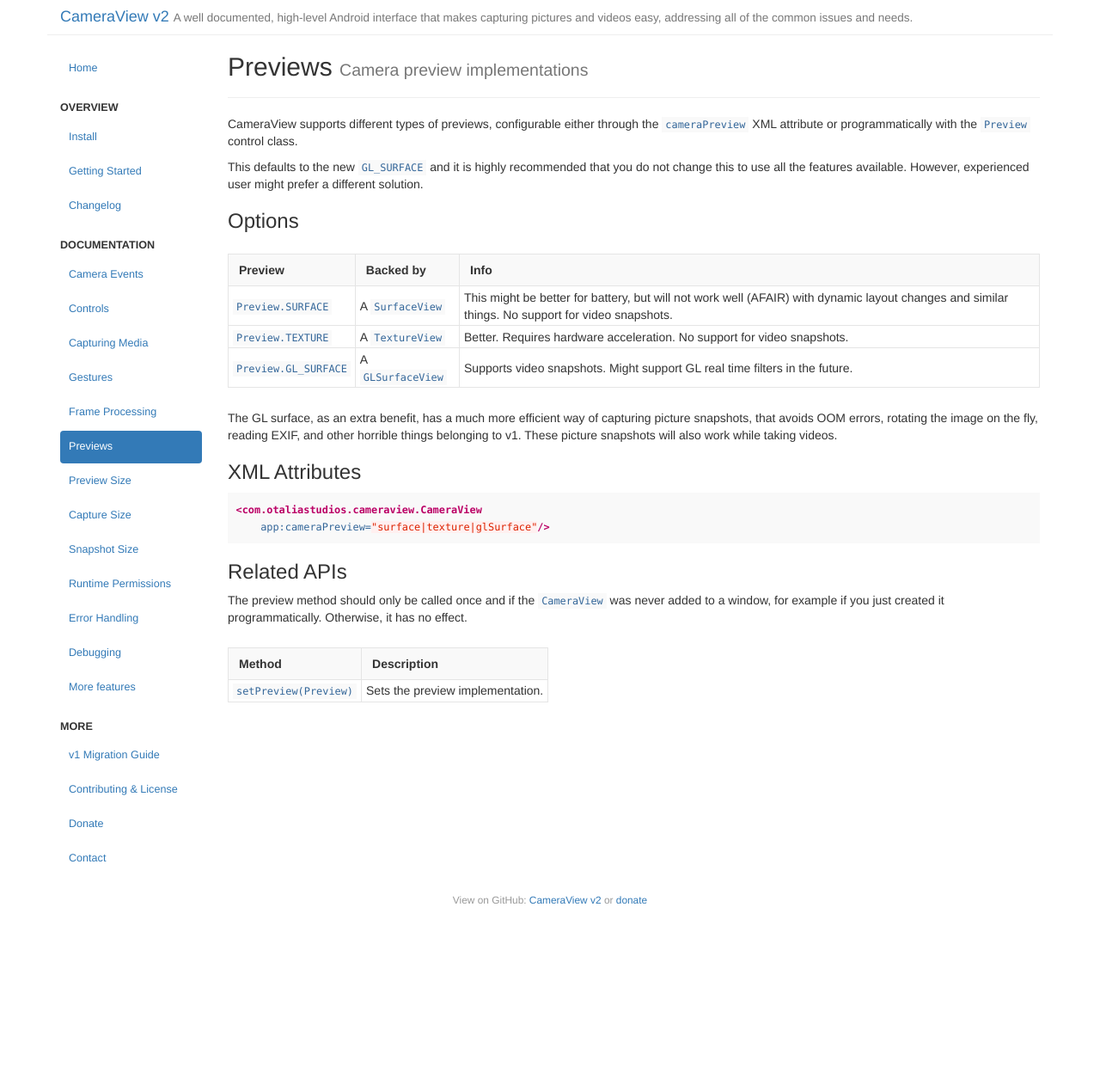
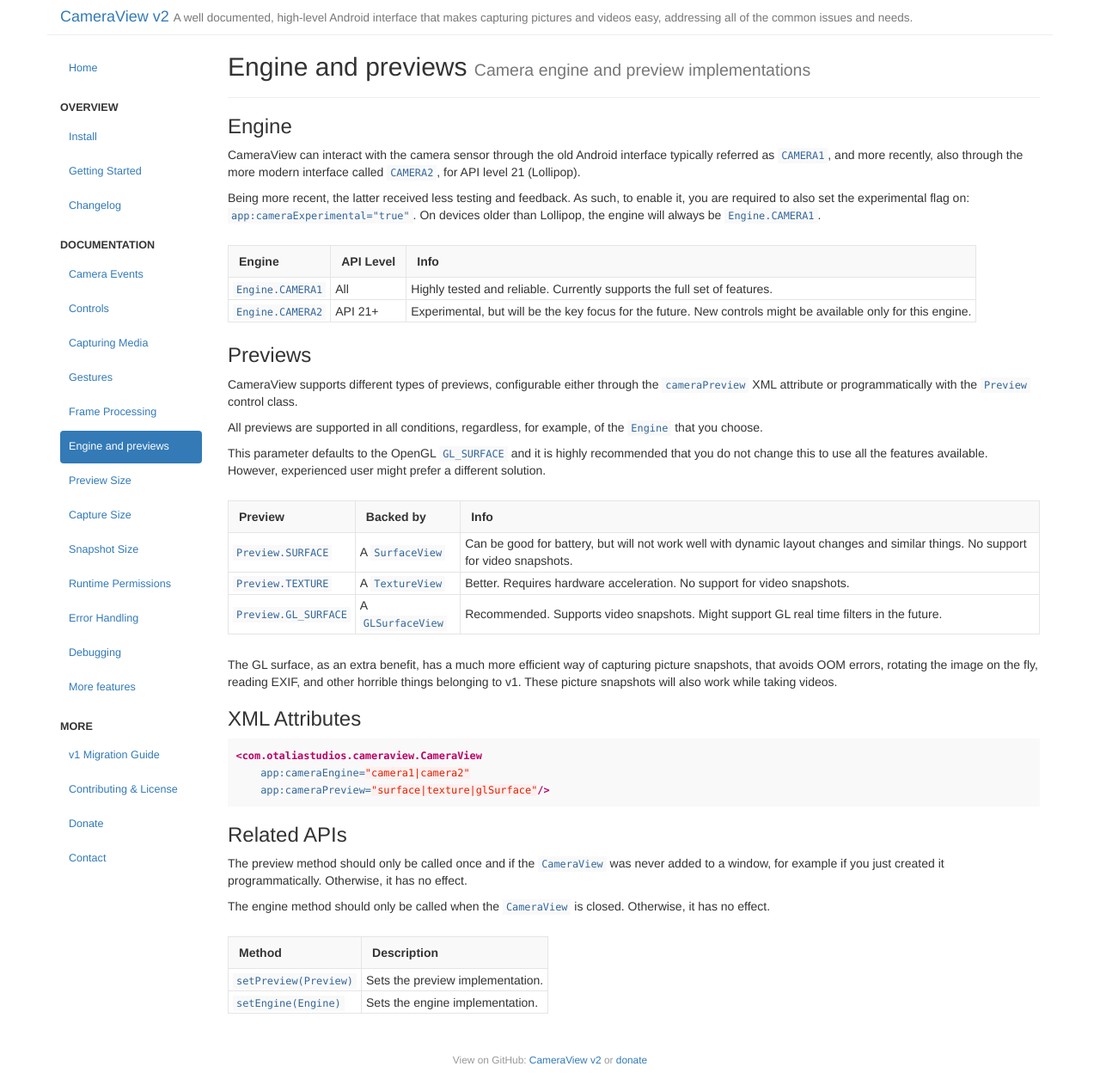
Before and after one commit to nada2q/CameraView, a Jekyll site: the page built from docs/_posts/2018-12-20-previews.md, in a window 1280 px wide. Shown: the whole page at 86% size. Built offline with Jekyll 4.4.1, drawn with Linux system fonts in a browser that asks for light colours; comment, search, counter and statistics services are not loaded; before the commit the page ends 1076 px from its top, so only the background shows below that.

Commit message:
Add docs

````diff
--- a/docs/_posts/2018-12-20-previews.md
+++ b/docs/_posts/2018-12-20-previews.md
@@ -1,27 +1,45 @@
 ---
 layout: page
-title: "Previews"
-subtitle: "Camera preview implementations"
-description: "Camera preview implementations"
+title: "Engine and previews"
+subtitle: "Camera engine and preview implementations"
+description: "Camera engine and preview implementations"
 category: docs
 order: 6
 date: 2018-12-20 21:58:16
 disqus: 1
 ---
 
+### Engine
+
+CameraView can interact with the camera sensor through the old Android interface typically referred
+as `CAMERA1`, and more recently, also through the more modern interface called `CAMERA2`, for API level 21 (Lollipop).
+
+Being more recent, the latter received less testing and feedback. As such, to enable it, you
+are required to also set the experimental flag on: `app:cameraExperimental="true"`. On devices older
+than Lollipop, the engine will always be `Engine.CAMERA1`.
+
+|Engine|API Level|Info|
+|------|---------|----|
+|`Engine.CAMERA1`|All|Highly tested and reliable. Currently supports the full set of features.|
+|`Engine.CAMERA2`|API 21+|Experimental, but will be the key focus for the future. New controls might be available only for this engine.|
+
+
+### Previews
+
 CameraView supports different types of previews, configurable either through the `cameraPreview`
 XML attribute or programmatically with the `Preview` control class.
 
-This defaults to the new `GL_SURFACE` and it is highly recommended that you do not change this
+All previews are supported in all conditions, regardless, for example, of the `Engine` that you
+choose.
+
+This parameter defaults to the OpenGL `GL_SURFACE` and it is highly recommended that you do not change this
 to use all the features available. However, experienced user might prefer a different solution.
-
-### Options
 
 |Preview|Backed by|Info|
 |-------|---------|----|
-|`Preview.SURFACE`|A `SurfaceView`|This might be better for battery, but will not work well (AFAIR) with dynamic layout changes and similar things. No support for video snapshots.|
+|`Preview.SURFACE`|A `SurfaceView`|Can be good for battery, but will not work well with dynamic layout changes and similar things. No support for video snapshots.|
 |`Preview.TEXTURE`|A `TextureView`|Better. Requires hardware acceleration. No support for video snapshots.|
-|`Preview.GL_SURFACE`|A `GLSurfaceView`|Supports video snapshots. Might support GL real time filters in the future.|
+|`Preview.GL_SURFACE`|A `GLSurfaceView`|Recommended. Supports video snapshots. Might support GL real time filters in the future.|
 
 The GL surface, as an extra benefit, has a much more efficient way of capturing picture snapshots,
 that avoids OOM errors, rotating the image on the fly, reading EXIF, and other horrible things belonging to v1.
@@ -32,6 +50,7 @@ These picture snapshots will also work while taking videos.
 
 ```xml
 <com.otaliastudios.cameraview.CameraView
+    app:cameraEngine="camera1|camera2"
     app:cameraPreview="surface|texture|glSurface"/>
 ```
 
@@ -40,6 +59,9 @@ These picture snapshots will also work while taking videos.
 The preview method should only be called once and if the `CameraView` was never added to a window,
 for example if you just created it programmatically. Otherwise, it has no effect.
 
+The engine method should only be called when the `CameraView` is closed. Otherwise, it has no effect.
+
 |Method|Description|
 |------|-----------|
 |`setPreview(Preview)`|Sets the preview implementation.|
+|`setEngine(Engine)`|Sets the engine implementation.|
````
Also changed, not shown: docs/_posts/2018-12-20-changelog.md (+2 -0 lines), docs/index.md (+2 -1 lines), README.md.
